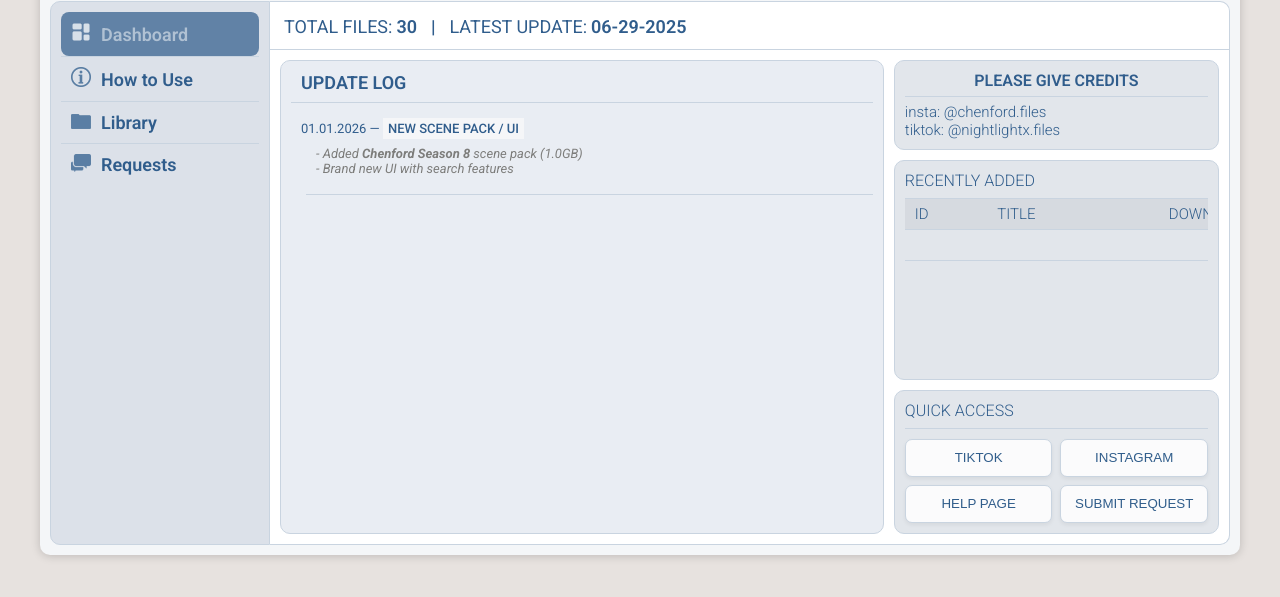
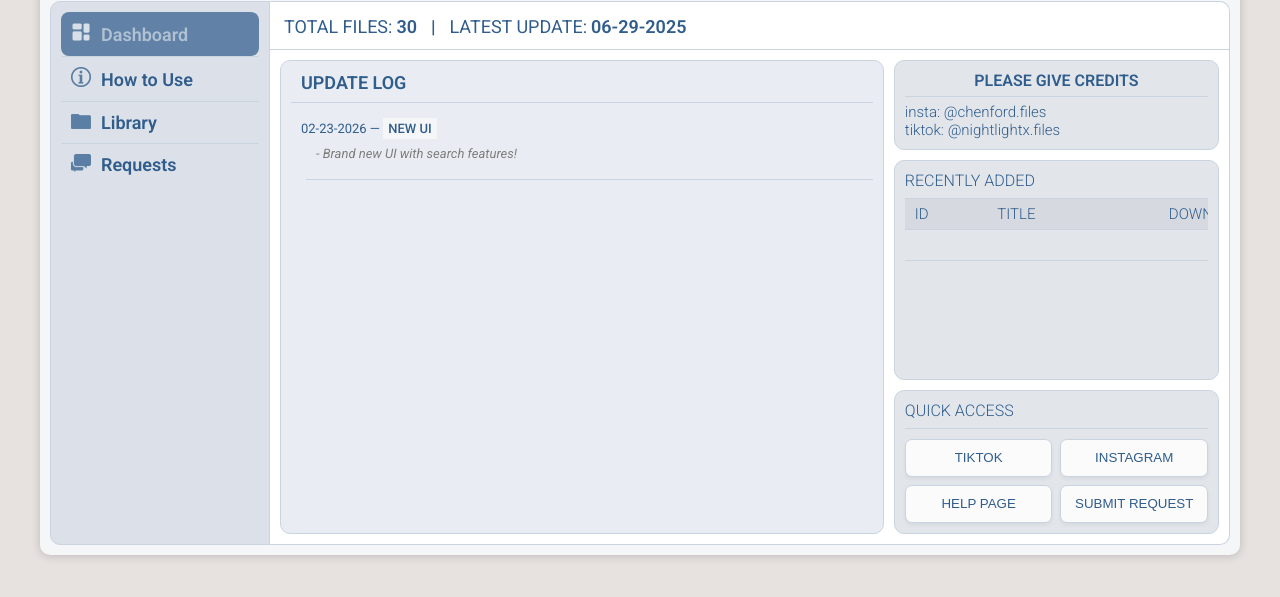
Before and after one commit to Solvi-C/chenford.files-archive, a plain HTML site: page index.html in a window 1280 px wide. Shown: the part 147-744 px from the top of the page. Drawn offline with Linux system fonts and the light colour scheme.

Commit message:
Update index.html

```diff
--- a/index.html
+++ b/index.html
@@ -156,15 +156,14 @@
 
                 <div class="update-log-date">
                   <!-- ✏️ EDIT DATE -->
-                  01.01.2026 —
-                  <span class="update-name">NEW SCENE PACK / UI</span>
+                  02-23-2026 —
+                  <span class="update-name">NEW UI</span>
                 </div>
 
                 <div class="update-log-text">
                   <!-- ✏️ EDIT DETAILS -->
                   <em>
-                    - Added <b>Chenford Season 8</b> scene pack (1.0GB)<br>
-                    - Brand new UI with search features
+                    - Brand new UI with search features!
                   </em>
                 </div>
 
```
